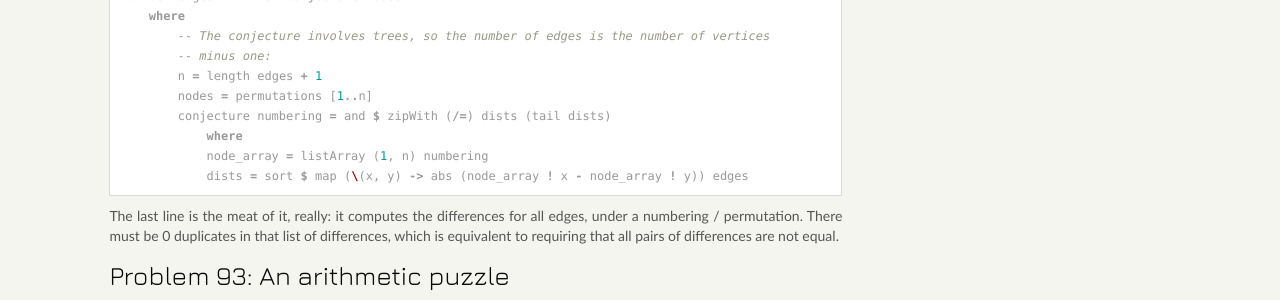
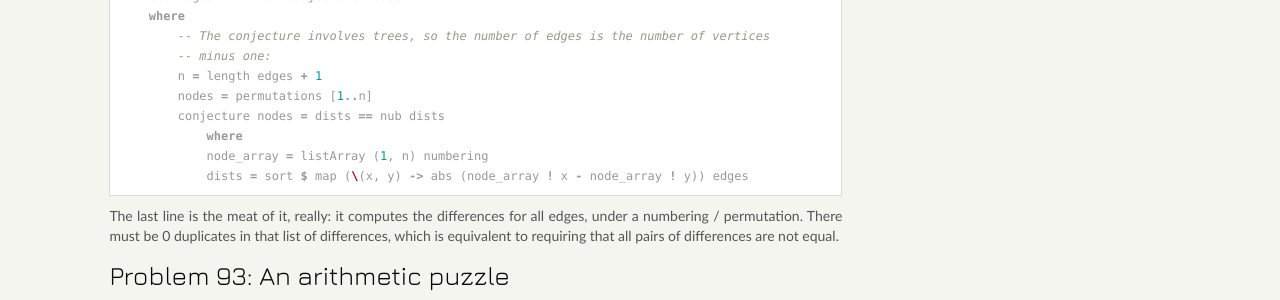
Before and after one commit to mfukar/mfukar.github.com, a Jekyll site: the page built from _posts/2015-11-16-haskell-xv.md, in a window 1280 px wide and 900 px high. Shown: the part 387-687 px from the top of the window. Built offline with Jekyll 4.4.1, drawn with Linux system fonts in a browser that asks for light colours; some web fonts are replaced; Markdown is read by kramdown in place of the engine named in the settings; comment, search, counter and statistics services are not loaded.

Commit message:
Simplify

```diff
--- a/_posts/2015-11-16-haskell-xv.md
+++ b/_posts/2015-11-16-haskell-xv.md
@@ -25,7 +25,7 @@ vonkoch edges = filter conjecture nodes
         -- minus one:
         n = length edges + 1
         nodes = permutations [1..n]
-        conjecture numbering = and $ zipWith (/=) dists (tail dists)
+        conjecture nodes = dists == nub dists
             where
             node_array = listArray (1, n) numbering
             dists = sort $ map (\(x, y) -> abs (node_array ! x - node_array ! y)) edges
```
